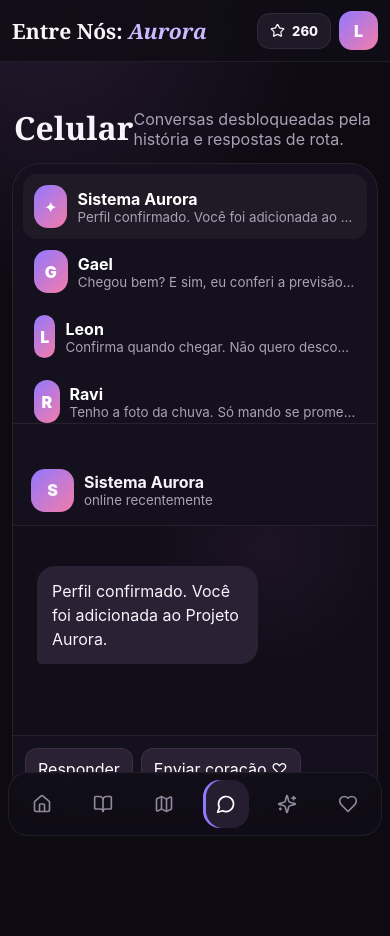
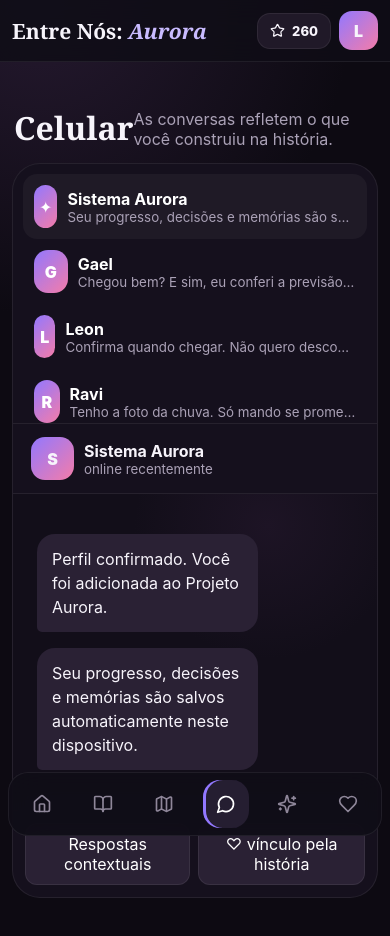
Before and after one commit to nestarasup-sys/JOGO-DA-VIVI, a React (Vite) app: page / in a window 390 px wide. Both pictures are taken after a click on the button 225 px from the left and 804 px from the top of the page. Shown: the top 936 px of the page. Before the commit the page ends 891 px from the top, so only its background shows below. Built offline with nearby package versions, Linux system fonts and the light colour scheme.

Commit message:
feat: make phone conversations react to relationship progress

```diff
--- a/src/pages/Phone.tsx
+++ b/src/pages/Phone.tsx
@@ -1,2 +1,16 @@
-import {messages} from '../data/content';import {useState} from 'react';import {Header} from './Episodes';
-export function Phone(){const [active,setActive]=useState(Object.keys(messages)[0]);return <><Header title="Celular" text="Conversas desbloqueadas pela história e respostas de rota."/><div className="phone"><aside>{Object.entries(messages).map(([name,arr])=><button className={active===name?'active':''} onClick={()=>setActive(name)} key={name}><i>{name==='Sistema Aurora'?'✦':name[0]}</i><span><b>{name}</b><small>{arr.at(-1)}</small></span></button>)}</aside><section><header><i>{active[0]}</i><div><b>{active}</b><small>online recentemente</small></div></header><div className="chat">{messages[active as keyof typeof messages].map((x,i)=><p key={i}>{x}</p>)}</div><footer><button>Responder</button><button>Enviar coração ♡</button></footer></section></div></>}
+import {messages,characters} from '../data/content';import {useMemo,useState} from 'react';import {Header} from './Episodes';import {useGame} from '../store/gameStore';import {relationshipStage} from '../game/relationships';
+const idByName:Record<string,'gael'|'leon'|'ravi'|null>={Gael:'gael',Leon:'leon',Ravi:'ravi','Sistema Aurora':null,Maya:null};
+const dynamicLine=(name:string,aff:number,route:string|null)=>{
+ if(name==='Maya')return route?'Então... oficialmente eu posso começar a te provocar por causa dessa rota?':'Meu diagnóstico continua o mesmo: você está emocionalmente comprometida com esse projeto.';
+ if(name==='Sistema Aurora')return 'Seu progresso, decisões e memórias são salvos automaticamente neste dispositivo.';
+ const id=idByName[name];if(!id)return '';
+ const who=characters[id].name;
+ if(route===id)return `${who}: Acho que a gente devia conversar sem fingir que isso ainda é só amizade.`;
+ if(aff>=85)return `${who}: Tem coisas que eu só consigo dizer quando é você do outro lado da tela.`;
+ if(aff>=70)return `${who}: Você percebe que nossas conversas estão ficando perigosamente pessoais, né?`;
+ if(aff>=50)return `${who}: Me avisa quando estiver livre. Sem motivo específico. Talvez.`;
+ if(aff>=30)return `${who}: Vi uma coisa hoje e pensei em você. O que é irritantemente específico.`;
+ if(aff>=15)return `${who}: Você é bem menos previsível por mensagem do que eu imaginava.`;
+ return '';
+};
+export function Phone(){const g=useGame();const [active,setActive]=useState(Object.keys(messages)[0]);const threads=useMemo(()=>Object.fromEntries(Object.entries(messages).map(([name,arr])=>{const id=idByName[name];const aff=id?g.affinity[id]||0:0;const extra=dynamicLine(name,aff,g.route);return [name,extra?[...arr,extra]:arr]})),[g.affinity,g.route]);const list=threads[active]||[];const id=idByName[active];const stage=id?relationshipStage(g.affinity[id]||0):null;return <><Header title="Celular" text="As conversas refletem o que você construiu na história."/><div className="phone"><aside>{Object.entries(threads).map(([name,arr])=><button className={active===name?'active':''} onClick={()=>setActive(name)} key={name}><i>{name==='Sistema Aurora'?'✦':name[0]}</i><span><b>{name}</b><small>{(arr as string[]).at(-1)}</small></span></button>)}</aside><section><header><i>{active[0]}</i><div><b>{active}</b><small>{stage?stage.label:'online recentemente'}</small></div></header><div className="chat">{list.map((x:string,i:number)=><p key={i}>{x}</p>)}</div><footer><button disabled>Respostas contextuais</button><button disabled>♡ vínculo pela história</button></footer></section></div></>}
```
